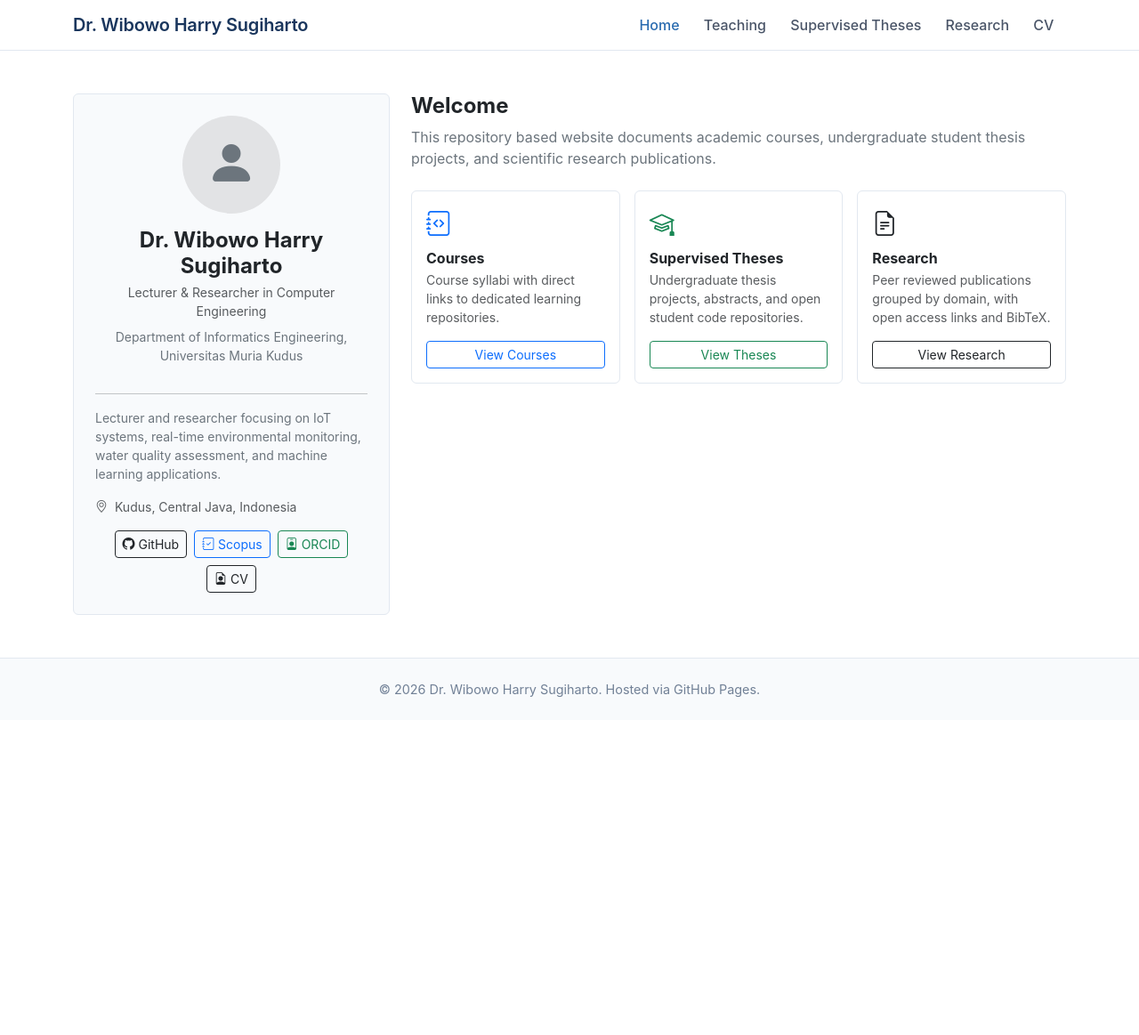
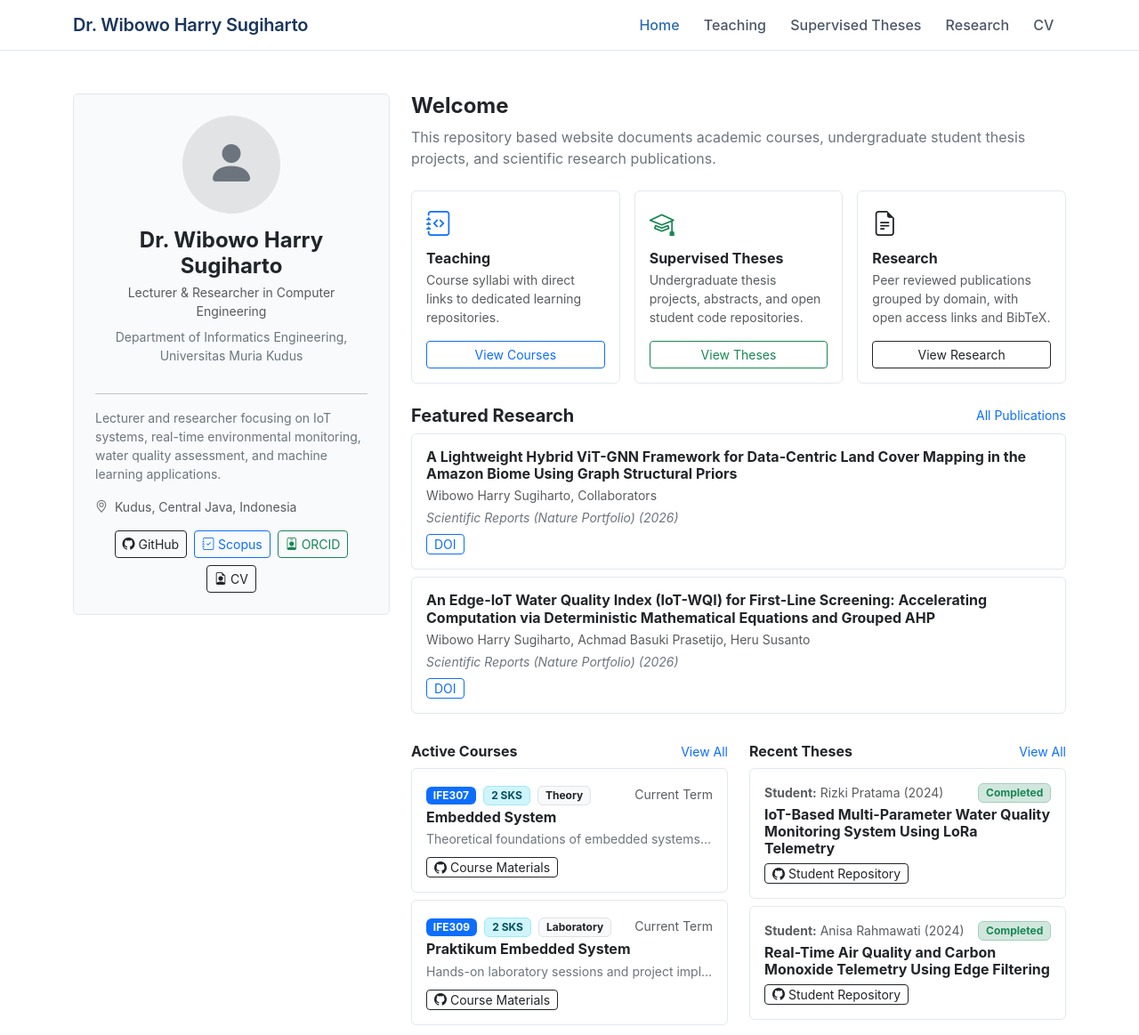
Before and after one commit to wh-sugiharto/wh-sugiharto.github.io, a plain HTML site: page index.html in a window 1280 px wide. Shown: the top 1163 px of the page at 89% size. Before the commit the page ends 809 px from the top, so only its background shows below. Drawn offline with nearby package versions, Linux system fonts and the light colour scheme.

Commit message:
update index.html

```diff
--- a/index.html
+++ b/index.html
@@ -104,7 +104,7 @@
                 <div class="text-primary mb-2">
                   <i class="bi bi-journal-code fs-3"></i>
                 </div>
-                <h6 class="fw-bold mb-1">Courses</h6>
+                <h6 class="fw-bold mb-1">Teaching</h6>
                 <p class="small text-muted flex-grow-1 mb-3">
                   Course syllabi with direct links to dedicated learning repositories.
                 </p>
@@ -152,6 +152,48 @@
           </div>
         </div>
 
+        <!-- Pratinjau Sorotan Terbaru -->
+        <div class="row g-4 mb-4">
+          <!-- Publikasi Unggulan Terbaru -->
+          <div class="col-12">
+            <div class="d-flex justify-content-between align-items-center mb-2">
+              <h5 class="fw-bold text-dark mb-0">Featured Research</h5>
+              <a href="research.html" class="small text-decoration-none">All Publications</a>
+            </div>
+            <div id="home-featured-research">
+              <div class="text-muted small py-2">Loading highlights...</div>
+            </div>
+          </div>
+
+          <!-- Kolom Kembar: Kuliah Aktif dan Skripsi Terkini -->
+          <div class="col-md-6">
+            <div class="d-flex justify-content-between align-items-center mb-2">
+              <h6 class="fw-bold text-dark mb-0">Active Courses</h6>
+              <a href="courses.html" class="small text-decoration-none">View All</a>
+            </div>
+            <div id="home-active-courses">
+              <div class="text-muted small py-2">Loading active courses...</div>
+            </div>
+          </div>
+
+          <div class="col-md-6">
+            <div class="d-flex justify-content-between align-items-center mb-2">
+              <h6 class="fw-bold text-dark mb-0">Recent Theses</h6>
+              <a href="theses.html" class="small text-decoration-none">View All</a>
+            </div>
+            <div id="home-recent-theses">
+              <div class="text-muted small py-2">Loading recent theses...</div>
+            </div>
+          </div>
+        </div>
+
+        <!-- Catatan Mengenai Sumber Data -->
+        <!-- <div class="card bg-light border-0 p-3">
+          <h6 class="fw-bold text-dark mb-1">Data Storage Note</h6>
+          <p class="small text-secondary mb-0">
+            All records on this site are stored in structured JSON files within the <code>data/</code> directory. You can add, edit, or remove entries directly through GitHub commits without recompiling binaries.
+          </p>
+        </div> -->
       </div>
     </div>
   </main>
@@ -166,5 +208,6 @@
   <!-- Skrip JavaScript -->
   <script src="https://cdn.jsdelivr.net/npm/bootstrap@5.3.3/dist/js/bootstrap.bundle.min.js"></script>
   <script src="js/common.js"></script>
+  <script src="js/home.js"></script>
 </body>
 </html>
```
